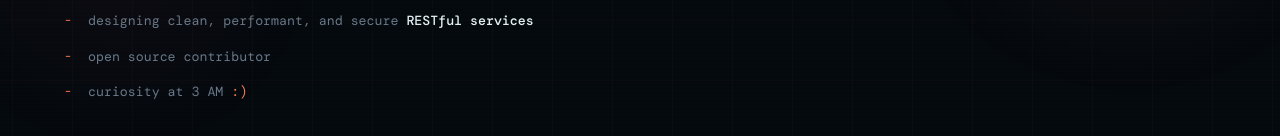
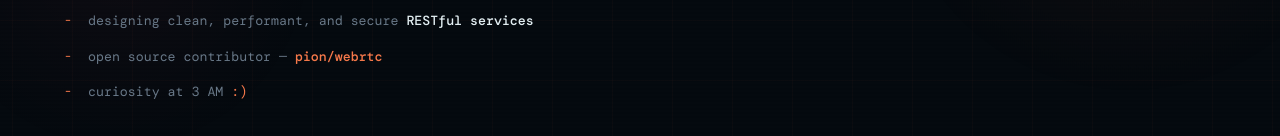
Before and after one commit to arjunshajitech/me, a plain HTML site: page index.html in a window 1280 px wide. Shown: the part 532-668 px from the top of the page. Drawn offline with nearby package versions, Linux system fonts and the light colour scheme; a web font is replaced by a local one.

Commit message:
Update bla bla bla

```diff
--- a/index.html
+++ b/index.html
@@ -43,7 +43,7 @@
     <li>hands-on experience building <strong>media routing infrastructure</strong></li>
     <li>implementing <strong>E2EE</strong> — Signal Protocol, ECDH, X3DH, PQXDH, and Double Ratchet</li>
     <li>designing clean, performant, and secure <strong>RESTful services</strong></li>
-    <li>open source contributor</li>
+    <li>open source contributor — <strong><a href="https://github.com/pion/webrtc" target="_blank" style="color:var(--accent);text-decoration:none;">pion/webrtc</a></strong></li>
     <li>curiosity at 3 AM <span style="color:var(--accent)">:)</span></li>
   </ul>
   <div class="social-row fade-up" style="transition-delay:.28s">
```
